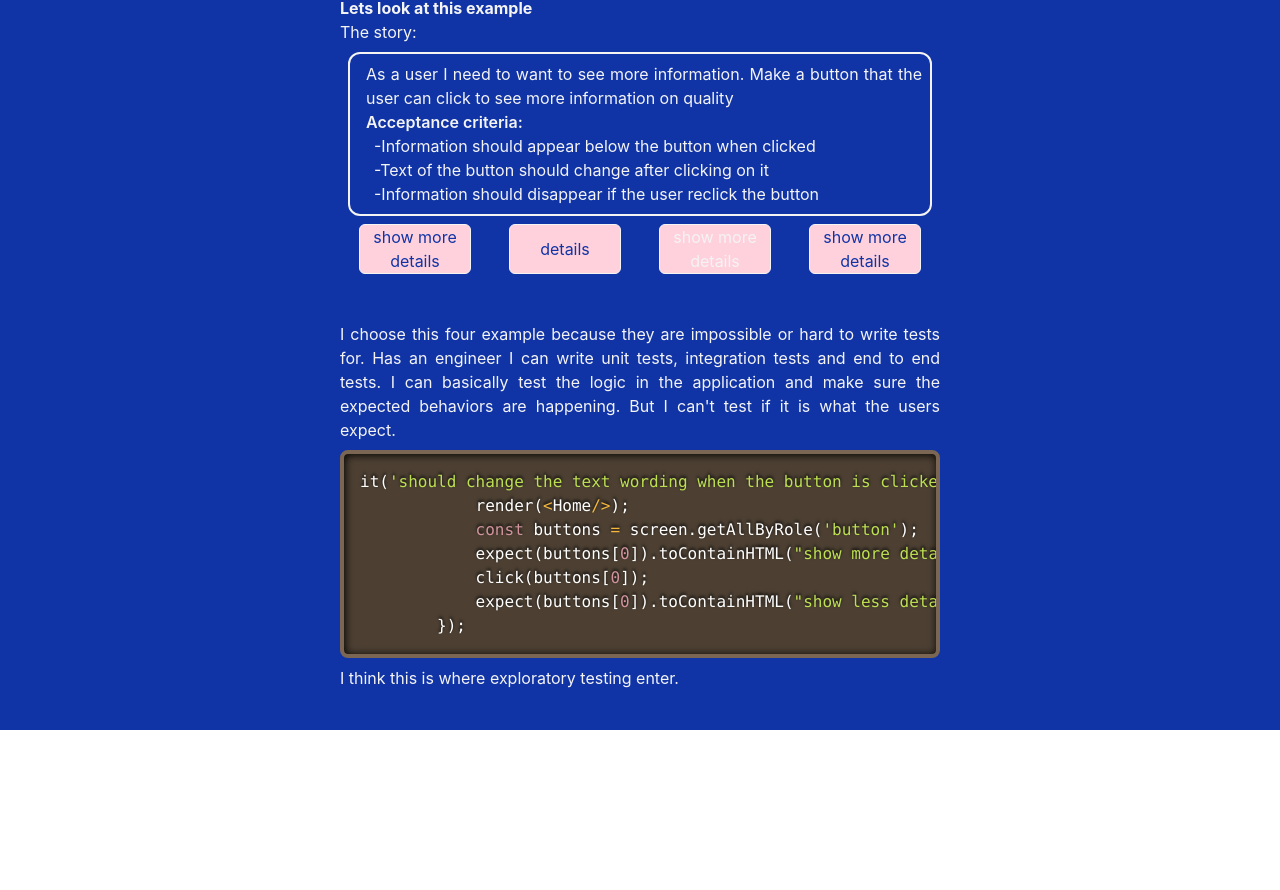
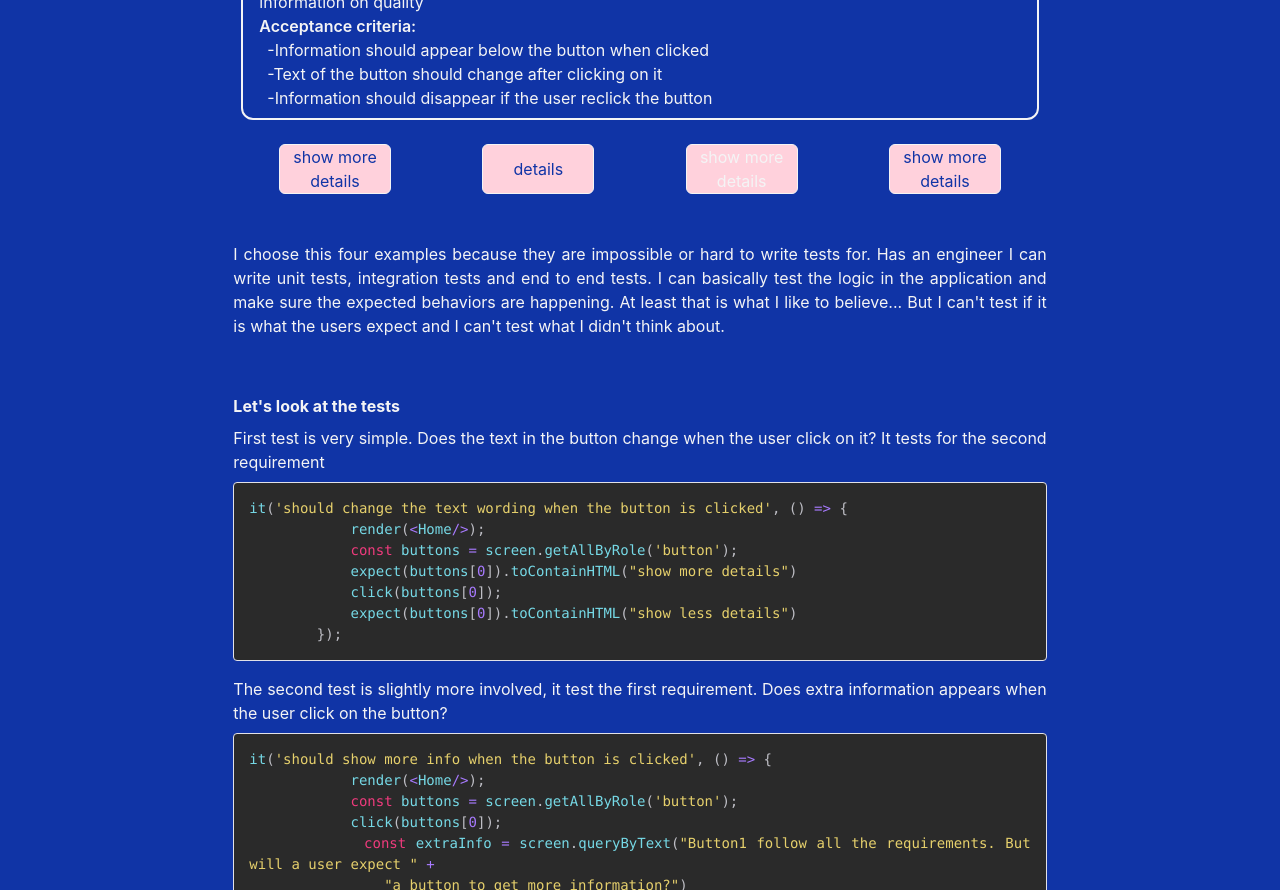
Before and after one commit to willot/Quality, a React (Create React App) app: page / in a window 1280 px wide. Shown: the part 760-1650 px from the top of the page. Before the commit the page ends 1490 px from the top, so only its background shows below. Built offline with nearby package versions, Linux system fonts and the light colour scheme.

Commit message:
finish draft version of first page

```diff
--- a/src/pages/Home.tsx
+++ b/src/pages/Home.tsx
@@ -1,8 +1,9 @@
 import {useState} from "react";
 import {ExampleButton} from "../components/ExampleButton";
 import {ExampleButtonNotAccessible} from "../components/ExampleButtonNotAccessible";
-import { dark } from 'react-syntax-highlighter/dist/esm/styles/prism';
-import { Prism as SyntaxHighlighter } from 'react-syntax-highlighter';
+
+import {Prism as SyntaxHighlighter} from 'react-syntax-highlighter';
+import {xonokai} from "react-syntax-highlighter/dist/cjs/styles/prism";
 
 export const Home = () => {
     const [textDetails, setTextDetails] = useState("");
@@ -84,8 +85,20 @@ export const Home = () => {
             expect(extraInfo).toBeInTheDocument();
         });`;
 
+    const test4 = `it('should not show the information if the button is clicked again', () => {
+            render(<Home/>);
+            const buttons = screen.getAllByRole('button');
+            click(buttons[0]);
+            const extraInfo = screen.queryByText("Button1 follow all the requirements. But will a user expect " +
+                "a button to get more information?")
+            expect(extraInfo).toBeInTheDocument();
+            click(buttons[0]);
+            expect(extraInfo).not.toBeInTheDocument();
+        });`
+
     return (
-        <section className="bg-blue h-full text-white text-justify py-10 px-5 w-11/12 md:w-9/12 lg:w-6/12 2xl:w-4/12">
+        <section
+            className="bg-blue h-full text-white text-justify py-10 px-5 w-11/12 md:w-9/12 lg:w-8/12 xl:w7/12 2xl:w-5/12">
             <h1 className="text-4xl font-medium pb-5">What is quality?</h1>
             <section className="pb-10">
                 <h2 className="font-bold">Dictionary definition:</h2>
@@ -134,7 +147,7 @@ export const Home = () => {
                     <ul className="pl-4">-Text of the button should change after clicking on it</ul>
                     <ul className="pl-4">-Information should disappear if the user reclick the button</ul>
                 </section>
-                <section className="grid grid-rows-2 grid-flow-col justify-items-center md:grid-rows-1">
+                <section className="grid grid-rows-2 grid-flow-col justify-items-center md:grid-rows-1 pt-4">
                     <ExampleButton setTextDetails={setTextDetails} buttonId="button1" buttonWording={buttonText}
                                    css={"bg-pink text-blue w-28 border border-white rounded-md mb-2"}/>
                     <ExampleButton setTextDetails={setTextDetails} buttonId="button2"
@@ -149,22 +162,68 @@ export const Home = () => {
                     {details()}
                 </section>
             </section>
-            <section>
-                I choose this four example because they are impossible or hard to write tests for. Has an engineer
+            <section className="pb-4">
+                I choose this four examples because they are impossible or hard to write tests for. Has an engineer
                 I can write unit tests, integration tests and end to end tests. I can basically test the logic in the
-                application and make sure the expected behaviors are happening. But I can't test if it is what the users
-                expect.
+                application and make sure the expected behaviors are happening. At least that is what I like to
+                believe...
+                But I can't test if it is what the users expect and I can't test what I didn't think about.
             </section>
+            <section className="pt-10">
+                <h2 className="font-bold">Let's look at the tests</h2>
+                <p className="py-2">First test is very simple. Does the text in the button change when the user click on it? It tests for
+                    the second requirement</p>
                 <SyntaxHighlighter
                     language='javascript'
-                style={dark}
+                    style={xonokai}
                     highlighter={"prism" || "hljs"}
                 >
                     {test1}
                 </SyntaxHighlighter>
-
-            <p>I think this is where exploratory testing enter. </p>
-
+                <p className="pb-2 pt-4">The second test is slightly more involved, it test the first requirement. Does extra information appears when the user click on the
+                    button?</p>
+                <SyntaxHighlighter
+                    language='javascript'
+                    style={xonokai}
+                    highlighter={"prism" || "hljs"}
+                >
+                    {test2}
+                </SyntaxHighlighter>
+                <p className="pb-2 pt-4">The third test keep adding behavioral complexity. If the user click on a button and see the information and then click on
+                another button does the text on the first button click change correctly? This test the a combination of
+                all the requirement together</p>
+                <SyntaxHighlighter
+                    language='javascript'
+                    style={xonokai}
+                    highlighter={"prism" || "hljs"}
+                >
+                    {test3}
+                </SyntaxHighlighter>
+                <p className="pb-2 pt-4">The last test is focus on a single button behavior. Does extra information appears and then
+                    disappears when the button is clicked again? This is the last requirement</p>
+                <SyntaxHighlighter
+                    language='javascript'
+                    style={xonokai}
+                    highlighter={"prism" || "hljs"}
+                >
+                    {test4}
+                </SyntaxHighlighter>
+                <section className="pt-10">
+                    <p>These simple tests can seems useless. It is very easy to reproduce them quickly manually and
+                    ensure that the functionality works correctly. Yes but it would be missing the point. The value of the tests is that
+                    they can be repeated cheaply and at will. You can run them when committing, when pushing code...
+                    They unsure that nothing new broke the current functionality. They also act as a documentation
+                    of what is expected.</p>
+                    <p className="pt-2">Nonetheless tests are not bullet proof. If I wanted to cover all possibility I could have wrote at least
+                    15 more tests... Which at this point would be silly. To take an analogy that Elizabeth Hendrickson use
+                    in her book "Explore It!". Test are a net, the more tests the tighter the weave are but you will always
+                    have gaps.</p>
+                    <p className="pt-2">For me one of the most important value of the tests that often get missed is that they remove the
+                    tedious, boring, unimportant part of testing. These test give the time back to the professional tester
+                    to do the important testing: usability testing, stress testing, accessibility testing, load testing and
+                    EXPLORATORY testing! </p>
+                </section>
+            </section>
         </section>
     )
 }
```
Also changed, not shown: 2 other files (tests, documents, lock files or other folders). Lines whose indentation alone changed are shown as unchanged.
